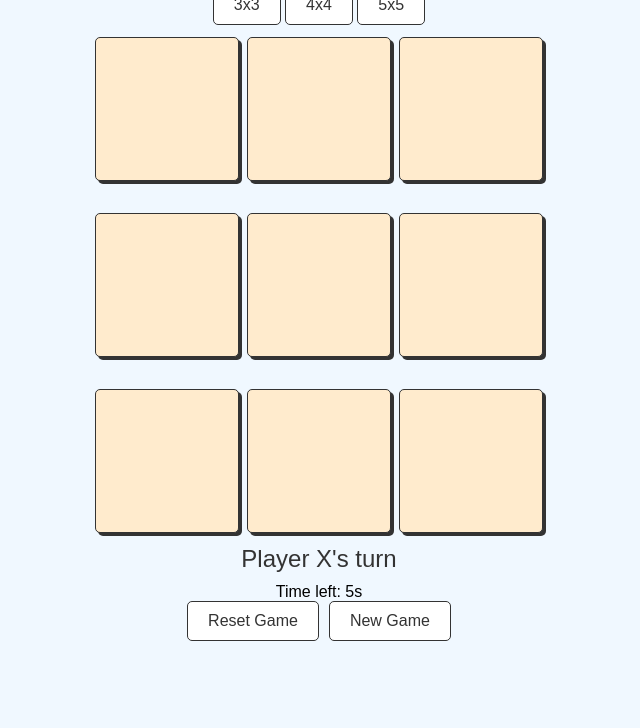
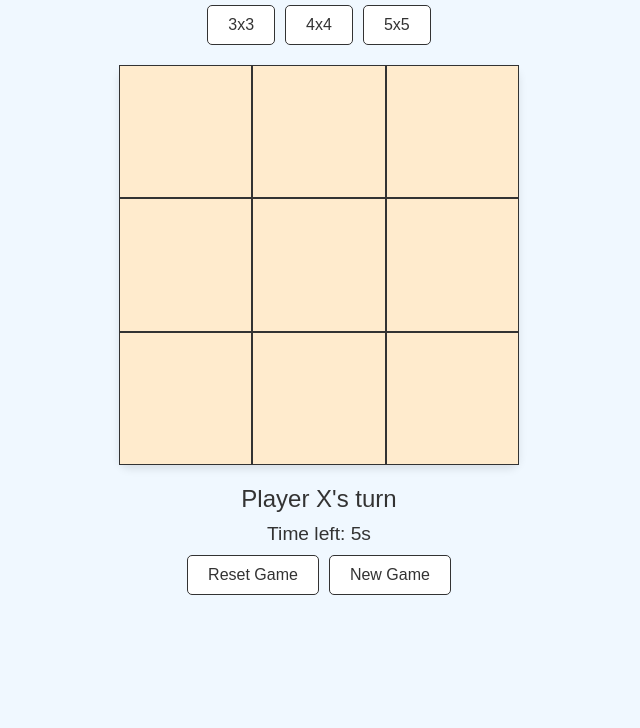
Before and after one commit to Cpjr446/spider-basic-tasks, a plain HTML site: page JavaScript/index.html in a window 1280 px wide. Shown: the part 72-800 px from the top of the page, without its empty margins (321-961 px from the left). Drawn offline with Linux system fonts and the light colour scheme.

Commit message:
Update styles.css

```diff
--- a/JavaScript/styles.css
+++ b/JavaScript/styles.css
@@ -9,48 +9,69 @@ body {
     display: flex;
     flex-direction: column;
     align-items: center;
-    font-family: Arial, sans-serif;
+    font-family: 'Arial', sans-serif;
 }
 
 h1 {
-    display: flex;
-    justify-content: center;
     margin-top: 20px;
     color: #333;
+}
+
+#game-settings {
+    display: flex;
+    gap: 10px;
+    margin-top: 20px;
+}
+
+#game-settings button {
+    padding: 10px 20px;
+    border: 1px solid #333;
+    border-radius: 5px;
+    font-size: 1rem;
+    cursor: pointer;
+    background-color: #fff;
+    color: #333;
+    transition: background-color 0.3s;
+}
+
+#game-settings button:hover {
+    background-color: #ddd;
 }
 
 .container {
     display: flex;
     justify-content: center;
     align-items: center;
-    height: 60vh;
-    width: 60vh;
+    height: auto;
+    width: auto;
     margin-top: 20px;
 }
 
 .game {
-    display: flex;
-    flex-wrap: wrap;
-    justify-content: center;
-    align-items: center;
-    height: 65vmin;
-    width: 65vmin;
-    gap: 1vmin;
+    display: grid;
+    gap: 0;
+    background-color: #fff;
+    border-radius: 10px;
+    box-shadow: 0 4px 8px rgba(0, 0, 0, 0.1);
+    width: 50vh;
+    height: 50vh;
 }
 
 .cell {
-    height: 18vmin;
-    width: 18vmin;
     background-color: #ffebcd;
     display: flex;
     justify-content: center;
     align-items: center;
     border: 1px solid #333;
-    border-radius: 5px;
-    box-shadow: 3px 3px #333;
-    font-size: 7vmin;
+    font-size: var(--cell-font-size);
     color: #ff6347;
     cursor: pointer;
+    transition: background-color 0.3s, transform 0.3s;
+}
+
+.cell:hover {
+    background-color: #ffe4b5;
+    transform: scale(1.05);
 }
 
 #game-info {
@@ -66,9 +87,14 @@ h1 {
     color: #333;
 }
 
+#timer {
+    font-size: 1.2rem;
+    margin-bottom: 10px;
+    color: #333;
+}
+
 .button-container {
     display: flex;
-    justify-content: center;
     gap: 10px;
 }
 
```
